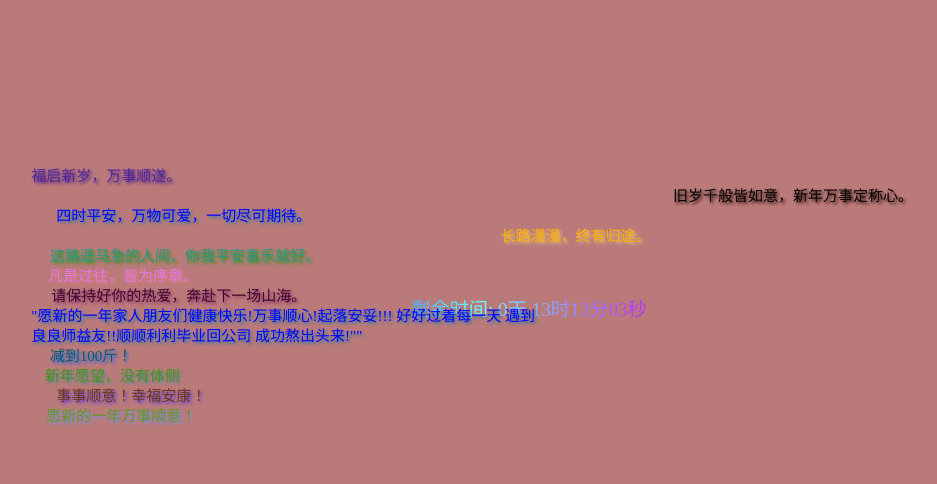
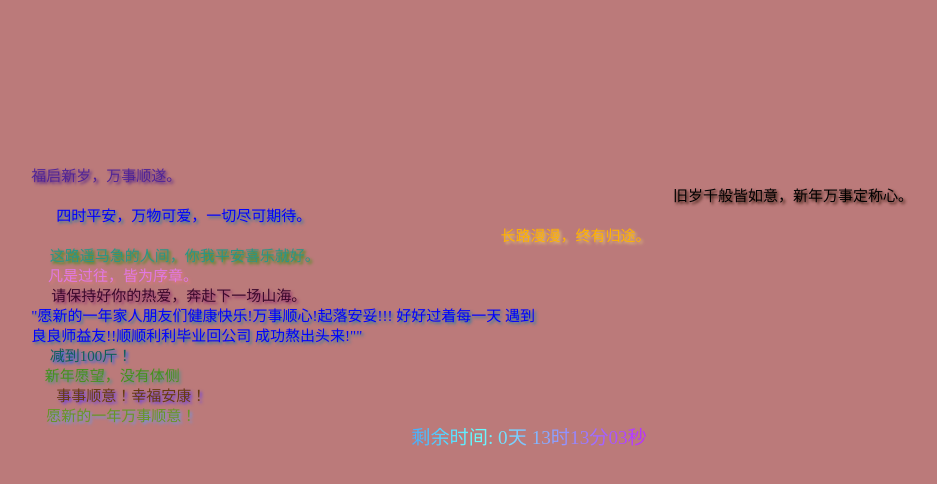
Before and after one commit to loisqui/loisqui-s-Secret-Garden, a plain HTML site: page index.html in a window 1280 px wide. Shown: the part 218-702 px from the top of the page, without its empty margins (111-1048 px from the left). Drawn offline with Linux system fonts and the light colour scheme; animation ran at ten frames a second; a web font is replaced by a local one.

Commit message:
Update index.html

```diff
--- a/index.html
+++ b/index.html
@@ -44,7 +44,7 @@
         #countdown{
             width: 80%;
             position: absolute;
-            margin: 40% 10%;
+            margin: 50% 10%;
             text-align: center;
             font-size: larger;
             background-image: -webkit-linear-gradient(left, blue,
```
